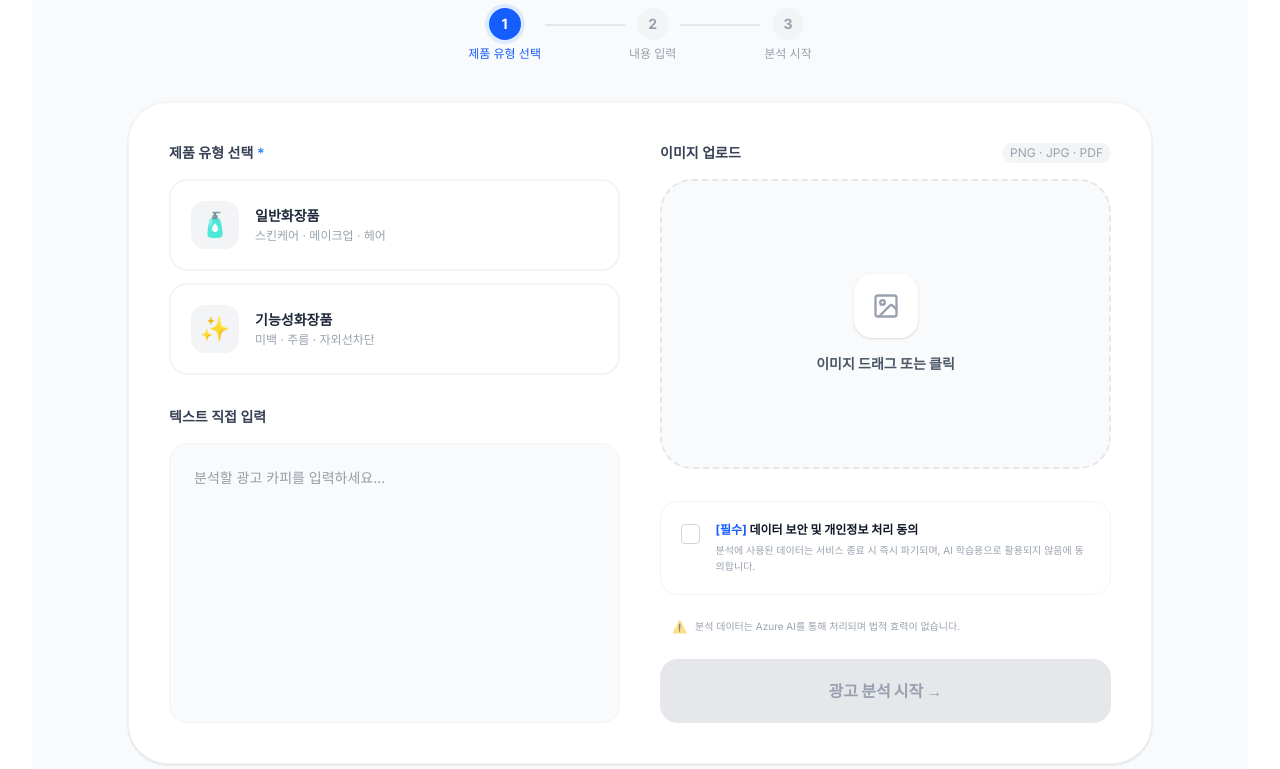
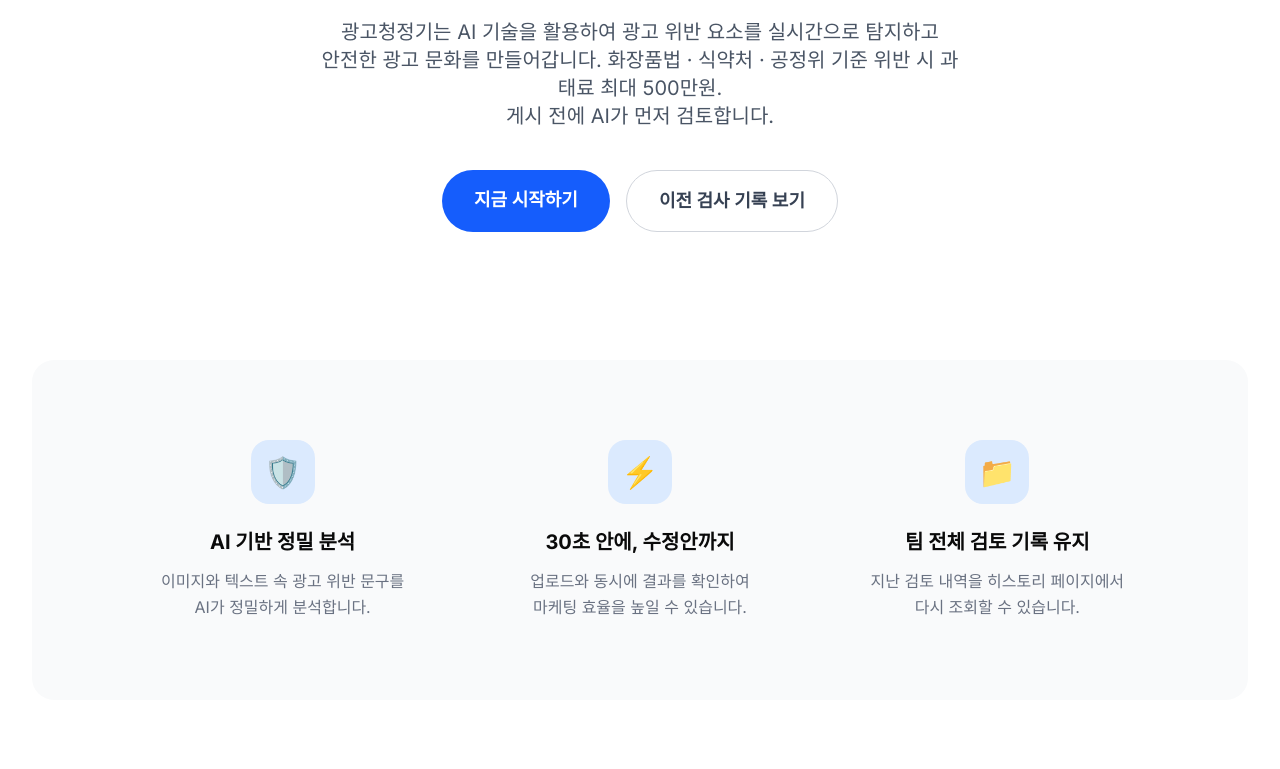
Before and after one commit to sihyunn0102-sys/TEAM1, a Next.js app in the folder frontend/: page / in a window 1280 px wide. Shown: the part 291-1060 px from the top of the page. Built offline with nearby package versions, Linux system fonts and the light colour scheme.

Commit message:
main page

```diff
--- a/frontend/src/app/page.tsx
+++ b/frontend/src/app/page.tsx
@@ -1,252 +1,86 @@
-"use client";
+import Link from "next/link";
 
-import { useRef, useState, useEffect } from "react";
-import { useRouter } from "next/navigation";
-import { Upload, FileText, Type, AlertCircle, X, CheckCircle2, ShieldCheck, ArrowRight, Image as ImageIcon } from "lucide-react";
+export default function Home() {
+  return (
+    <div className="flex flex-col items-center">
+      {/* Hero Section */}
+      <section className="w-full py-20 md:py-32 flex flex-col items-center text-center">
+        <h1 className="text-4xl md:text-6xl font-extrabold tracking-tight text-gray-900 mb-6">
+          광고 심의, <br className="md:hidden" />
+          <span className="text-blue-600">더 깨끗하고 확실하게</span>
+        </h1>
+        <p className="text-lg md:text-xl text-gray-600 max-w-2xl mb-10 px-4">
+          광고청정기는 AI 기술을 활용하여 광고 위반 요소를 실시간으로 탐지하고
+          <br />
+          안전한 광고 문화를 만들어갑니다. 화장품법 · 식약처 · 공정위 기준 위반 시 과태료 최대 500만원.
+          <br />
+          게시 전에 AI가 먼저 검토합니다.
+        </p>
+        <div className="flex gap-4">
+          <Link
+            href="/upload"
+            className="rounded-full bg-blue-600 px-8 py-4 text-lg font-semibold text-white transition-all hover:bg-blue-700 hover:shadow-lg"
+          >
+            지금 시작하기
+          </Link>
+          <Link
+            href="/history"
+            className="rounded-full border border-gray-300 bg-white px-8 py-4 text-lg font-semibold text-gray-700 transition-all hover:bg-gray-50"
+          >
+            이전 검사 기록 보기
+          </Link>
+        </div>
+      </section>
 
-// 1. [반영] 의약외품 제거 및 기존 카테고리 ID 유지
-const categories = [
-  {
-    id: "general",
-    label: "일반화장품",
-    desc: "스킨케어 · 메이크업 · 헤어",
-    icon: "🧴",
-    productType: "general_cosmetic",
-  },
-  {
-    id: "functional",
-    label: "기능성화장품",
-    desc: "미백 · 주름 · 자외선차단",
-    icon: "✨",
-    productType: "functional_cosmetic",
-  },
-];
+      {/* Service Features Section */}
+      <section className="w-full py-20 bg-gray-50 rounded-3xl px-8">
+        <div className="max-w-5xl mx-auto grid grid-cols-1 md:grid-cols-3 gap-12">
+          <div className="flex flex-col items-center text-center">
+            <div className="w-16 h-16 bg-blue-100 rounded-2xl flex items-center justify-center text-3xl mb-6">
+              🛡️
+            </div>
+            <h3 className="text-xl font-bold mb-3">AI 기반 정밀 분석</h3>
+            <p className="text-gray-500 leading-relaxed">
+              이미지와 텍스트 속 광고 위반 문구를 <br /> AI가 정밀하게
+              분석합니다.
+            </p>
+          </div>
+          <div className="flex flex-col items-center text-center">
+            <div className="w-16 h-16 bg-blue-100 rounded-2xl flex items-center justify-center text-3xl mb-6">
+              ⚡
+            </div>
+            <h3 className="text-xl font-bold mb-3">30초 안에, 수정안까지</h3>
+            <p className="text-gray-500 leading-relaxed">
+              업로드와 동시에 결과를 확인하여 <br /> 마케팅 효율을 높일 수
+              있습니다.
+            </p>
+          </div>
+          <div className="flex flex-col items-center text-center">
+            <div className="w-16 h-16 bg-blue-100 rounded-2xl flex items-center justify-center text-3xl mb-6">
+              📁
+            </div>
+            <h3 className="text-xl font-bold mb-3">팀 전체 검토 기록 유지</h3>
+            <p className="text-gray-500 leading-relaxed">
+              지난 검토 내역을 히스토리 페이지에서 <br /> 다시 조회할 수
+              있습니다.
+            </p>
+          </div>
+        </div>
+      </section>
 
-function Stepper({ current }: { current: number }) {
-  const steps = ["제품 유형 선택", "내용 입력", "분석 시작"];
-  return (
-    <div className="flex items-center justify-center gap-0 mb-10">
-      {steps.map((label, i) => {
-        const idx = i + 1;
-        const isDone = current > idx;
-        const isActive = current === idx;
-        return (
-          <div key={i} className="flex items-center">
-            <div className="flex flex-col items-center">
-              <div className={`w-8 h-8 rounded-full flex items-center justify-center text-sm font-bold transition-all duration-200 ${isDone ? "bg-blue-600 text-white" : isActive ? "bg-blue-600 text-white ring-4 ring-blue-100" : "bg-gray-100 text-gray-400"}`}>
-                {isDone ? "✓" : idx}
-              </div>
-              <span className={`mt-1.5 text-xs font-medium whitespace-nowrap ${isActive || isDone ? "text-blue-600" : "text-gray-400"}`}>{label}</span>
-            </div>
-            {i < steps.length - 1 && <div className={`w-20 h-0.5 mb-5 mx-1 transition-all duration-200 ${current > idx ? "bg-blue-600" : "bg-gray-200"}`} />}
-          </div>
-        );
-      })}
+      {/* Bottom CTA */}
+      <section className="w-full py-24 text-center">
+        <h2 className="text-3xl font-bold mb-8">준비되셨나요?</h2>
+        <p className="text-gray-600 mb-10">
+          지금 바로 광고 이미지를 업로드하고 위반 여부를 확인해 보세요.
+        </p>
+        <Link
+          href="/upload"
+          className="text-blue-600 font-bold text-xl hover:underline"
+        >
+          광고 분석하러 가기 &rarr;
+        </Link>
+      </section>
     </div>
   );
 }
-
-export default function UploadPage() {
-  const router = useRouter();
-  const fileInputRef = useRef<HTMLInputElement | null>(null);
-  const textareaRef = useRef<HTMLTextAreaElement | null>(null);
-
-  const [selectedCategory, setSelectedCategory] = useState<string | null>(null);
-  const [text, setText] = useState("");
-  const [isDragging, setIsDragging] = useState(false);
-  const [file, setFile] = useState<File | null>(null);
-  const [previewUrl, setPreviewUrl] = useState<string | null>(null);
-  const [isAgreed, setIsAgreed] = useState(false);
-  const [loading, setLoading] = useState(false);
-  const [loadingStatus, setLoadingStatus] = useState("");
-
-  // 5-1. [반영] 텍스트 영역 동적 높이 조절
-  useEffect(() => {
-    if (textareaRef.current) {
-      textareaRef.current.style.height = "auto";
-      textareaRef.current.style.height = `${Math.max(280, textareaRef.current.scrollHeight)}px`;
-    }
-  }, [text]);
-
-  const handleFileSelect = (targetFile: File | null) => {
-    if (!targetFile) return;
-    const allowedTypes = ["image/png", "image/jpeg", "image/jpg", "application/pdf"];
-    if (!allowedTypes.includes(targetFile.type)) {
-      alert("이미지 또는 PDF 파일만 업로드 가능합니다.");
-      return;
-    }
-    setFile(targetFile);
-    if (targetFile.type.startsWith("image/")) {
-      const url = URL.createObjectURL(targetFile);
-      setPreviewUrl(url);
-    } else {
-      setPreviewUrl(null);
-    }
-  };
-
-  const handleAnalyze = async () => {
-    if (!selectedCategory) { alert("제품 유형을 선택하세요."); return; }
-    if (!text.trim() && !file) { alert("텍스트를 입력하거나 파일을 업로드하세요."); return; }
-    if (!isAgreed) { alert("데이터 처리에 동의해주세요."); return; }
-
-    setLoading(true);
-    try {
-      let finalContent = text.trim();
-
-      // 2. [반영] 텍스트와 파일 업로드 동시 처리 (OCR 추출 텍스트 병합)
-      if (file) {
-        setLoadingStatus("이미지에서 텍스트를 추출하고 있습니다...");
-        const formData = new FormData();
-        formData.append("file", file);
-        const ocrRes = await fetch("/api/ocr", { method: "POST", body: formData });
-        const ocrData = await ocrRes.json();
-
-        if (ocrData.text) {
-          finalContent = text.trim()
-            ? `${text.trim()}\n\n[이미지 추출 내용]\n${ocrData.text}`
-            : ocrData.text;
-        }
-      }
-
-      setLoadingStatus("표시광고법 위반 여부를 분석 중입니다...");
-      const category = categories.find((c) => c.id === selectedCategory);
-      const productType = category?.productType ?? "general_cosmetic";
-
-      const res = await fetch("/api/analyze", {
-        method: "POST",
-        headers: { "Content-Type": "application/json" },
-        body: JSON.stringify({ text: finalContent, product_type: productType }),
-      });
-
-      const data = await res.json();
-      localStorage.setItem("adguard_result", JSON.stringify(data));
-      router.push("/result");
-    } catch (error) {
-      alert("분석 중 오류가 발생했습니다. 다시 시도해주세요.");
-    } finally {
-      setLoading(false);
-      setLoadingStatus("");
-    }
-  };
-
-  const isReady = !!selectedCategory && (!!text.trim() || !!file) && isAgreed;
-  const currentStep = !selectedCategory ? 1 : !(text.trim() || file) ? 2 : 3;
-
-  return (
-    <div className="min-h-screen bg-gray-50 flex items-center justify-center px-6 py-12">
-      <div className="w-full max-w-5xl">
-        <div className="text-center mb-8">
-          <div className="inline-flex items-center gap-2 px-4 py-1.5 rounded-full bg-white border border-gray-200 text-xs text-gray-400 mb-5 shadow-sm">
-            <span className="w-1.5 h-1.5 rounded-full bg-green-400 animate-pulse" />
-            Azure AI 기반 광고 컴플라이언스 도구
-          </div>
-          <h1 className="text-4xl font-extrabold text-gray-900 mb-2 tracking-tight">광고청정기</h1>
-          <p className="text-gray-500 text-base">광고 문구와 이미지를 동시에 분석하여 위반 여부를 확인해 드립니다.</p>
-        </div>
-
-        <Stepper current={currentStep} />
-
-        <div className="bg-white rounded-[40px] shadow-sm border border-gray-100 p-10">
-          <div className="grid grid-cols-1 md:grid-cols-2 gap-10">
-            {/* 4. [반영] 카테고리 축소에 따른 텍스트 영역 확장 */}
-            <div className="space-y-8 flex flex-col">
-              <div>
-                <p className="text-sm font-semibold text-gray-700 mb-4">제품 유형 선택 <span className="text-blue-500">*</span></p>
-                <div className="grid grid-cols-1 gap-3">
-                  {categories.map((cat) => {
-                    const isSelected = selectedCategory === cat.id;
-                    return (
-                      <button key={cat.id} type="button" onClick={() => setSelectedCategory(cat.id)}
-                        className={`p-5 rounded-2xl border-2 text-left transition-all duration-150 flex items-center gap-4 group ${isSelected ? "border-blue-500 bg-blue-50" : "border-gray-100 hover:border-blue-200 hover:bg-blue-50/40"}`}>
-                        <div className={`w-12 h-12 rounded-xl flex items-center justify-center text-2xl transition-all duration-150 ${isSelected ? "bg-blue-100" : "bg-gray-100 group-hover:bg-blue-100"}`}>{cat.icon}</div>
-                        <div className="flex-1">
-                          <div className={`text-sm font-bold transition-colors ${isSelected ? "text-blue-700" : "text-gray-800"}`}>{cat.label}</div>
-                          <div className="text-xs text-gray-400 mt-0.5">{cat.desc}</div>
-                        </div>
-                        {isSelected && <div className="w-5 h-5 rounded-full bg-blue-500 flex items-center justify-center text-white text-xs font-bold">✓</div>}
-                      </button>
-                    );
-                  })}
-                </div>
-              </div>
-
-              <div className="flex-1 flex flex-col">
-                <p className="text-sm font-semibold text-gray-700 mb-4">텍스트 직접 입력</p>
-                <textarea ref={textareaRef} value={text} onChange={(e) => setText(e.target.value)} placeholder="분석할 광고 카피를 입력하세요..."
-                  className="w-full flex-1 p-6 rounded-2xl bg-gray-50 border border-gray-100 text-sm transition-all resize-none focus:outline-none focus:border-blue-400 focus:bg-white text-gray-700 overflow-hidden"
-                  style={{ minHeight: '280px' }}
-                />
-              </div>
-            </div>
-
-            {/* 우측 영역: 5-2(미리보기), 5-3(애니메이션) 반영 */}
-            <div className="flex flex-col gap-8">
-              <div className="flex-1 flex flex-col">
-                <div className="flex items-center justify-between mb-4">
-                  <p className="text-sm font-semibold text-gray-700">이미지 업로드</p>
-                  <span className="text-xs text-gray-400 bg-gray-100 px-2 py-0.5 rounded-full">PNG · JPG · PDF</span>
-                </div>
-
-                <div
-                  onDragOver={(e) => { e.preventDefault(); setIsDragging(true); }}
-                  onDragLeave={() => setIsDragging(false)}
-                  onDrop={(e) => { e.preventDefault(); setIsDragging(false); handleFileSelect(e.dataTransfer.files?.[0]); }}
-                  onClick={() => fileInputRef.current?.click()}
-                  className={`relative flex-1 rounded-[32px] border-2 border-dashed flex flex-col items-center justify-center transition-all duration-300 cursor-pointer overflow-hidden ${isDragging ? "border-blue-500 bg-blue-50 scale-[1.02]" : file ? "border-blue-200 bg-white" : "border-gray-200 bg-gray-50 hover:bg-gray-100"}`}
-                >
-                  <input ref={fileInputRef} type="file" className="hidden" accept=".png,.jpg,.jpeg,.pdf" onChange={(e) => handleFileSelect(e.target.files?.[0] || null)} />
-
-                  {previewUrl ? (
-                    <div className="absolute inset-0 w-full h-full p-4 group">
-                      <img src={previewUrl} alt="Preview" className="w-full h-full object-contain rounded-xl" />
-                      <div className="absolute inset-0 bg-black/40 opacity-0 group-hover:opacity-100 transition-opacity flex items-center justify-center rounded-xl">
-                        <button type="button" onClick={(e) => { e.stopPropagation(); setFile(null); setPreviewUrl(null); }} className="bg-white text-red-500 p-2.5 rounded-full shadow-lg font-bold text-xs font-bold">삭제</button>
-                      </div>
-                    </div>
-                  ) : file ? (
-                    <div className="text-center p-6">
-                      <FileText size={48} className="mx-auto text-blue-500 mb-2" />
-                      <p className="text-sm text-gray-700 font-semibold truncate max-w-[200px]">{file.name}</p>
-                      <button type="button" onClick={(e) => { e.stopPropagation(); setFile(null); }} className="text-xs text-red-500 mt-2 underline">파일 삭제</button>
-                    </div>
-                  ) : (
-                    <div className="text-center space-y-4 px-6">
-                      <div className={`w-16 h-16 rounded-2xl flex items-center justify-center text-3xl mx-auto transition-colors ${isDragging ? "bg-blue-600 text-white" : "bg-white shadow-sm text-gray-400"}`}>
-                        <ImageIcon size={28} />
-                      </div>
-                      <p className="text-sm text-gray-600 font-bold">이미지 드래그 또는 클릭</p>
-                    </div>
-                  )}
-                </div>
-              </div>
-
-              {/* 3. [반영] 필수 동의 체크박스 및 위치 조정 */}
-              <div className="space-y-6">
-                <div className={`p-5 rounded-2xl border transition-all flex items-start gap-4 cursor-pointer ${isAgreed ? "bg-blue-50 border-blue-200" : "bg-white border-gray-100"}`}
-                  onClick={() => setIsAgreed(!isAgreed)}>
-                  <div className={`mt-0.5 w-5 h-5 rounded border flex items-center justify-center transition-all ${isAgreed ? "bg-blue-600 border-blue-600" : "bg-white border-gray-300"}`}>
-                    {isAgreed && <span className="text-white text-[10px]">✓</span>}
-                  </div>
-                  <div className="text-left">
-                    <p className="text-xs font-bold text-gray-900 mb-1"><span className="text-blue-600">[필수]</span> 데이터 보안 및 개인정보 처리 동의</p>
-                    <p className="text-[10px] text-gray-400 leading-relaxed">분석에 사용된 데이터는 서비스 종료 시 즉시 파기되며, AI 학습용으로 활용되지 않음에 동의합니다.</p>
-                  </div>
-                </div>
-
-                <div className="flex items-start gap-2 px-3">
-                  <span className="text-xs opacity-60">⚠️</span>
-                  <p className="text-[10px] text-gray-400">분석 데이터는 Azure AI를 통해 처리되며 법적 효력이 없습니다.</p>
-                </div>
-
-                <button type="button" onClick={handleAnalyze} disabled={!isReady || loading}
-                  className={`w-full py-5 rounded-2xl text-base font-black transition-all duration-200 flex items-center justify-center gap-2 shadow-lg ${isReady && !loading ? "bg-blue-600 text-white hover:bg-blue-700 active:scale-[0.98]" : "bg-gray-200 text-gray-400 cursor-not-allowed shadow-none"}`}>
-                  {loading ? <><div className="w-5 h-5 border-2 border-white border-t-transparent rounded-full animate-spin" /> {loadingStatus}</> : "광고 분석 시작 →"}
-                </button>
-              </div>
-            </div>
-          </div>
-        </div>
-      </div>
-    </div>
-  );
-}
```
